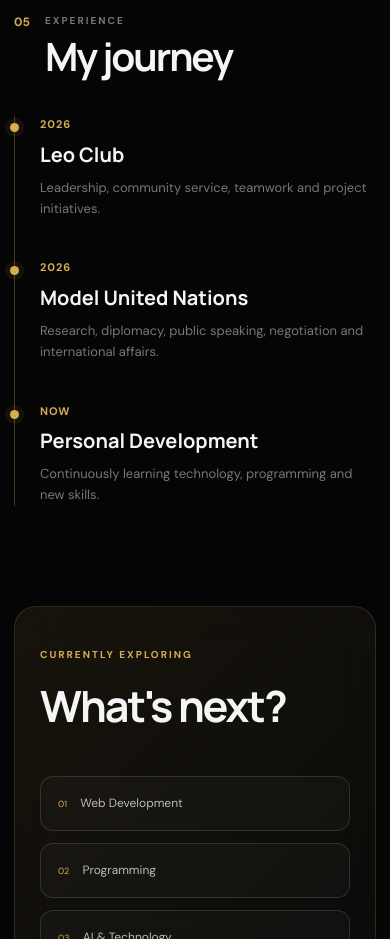
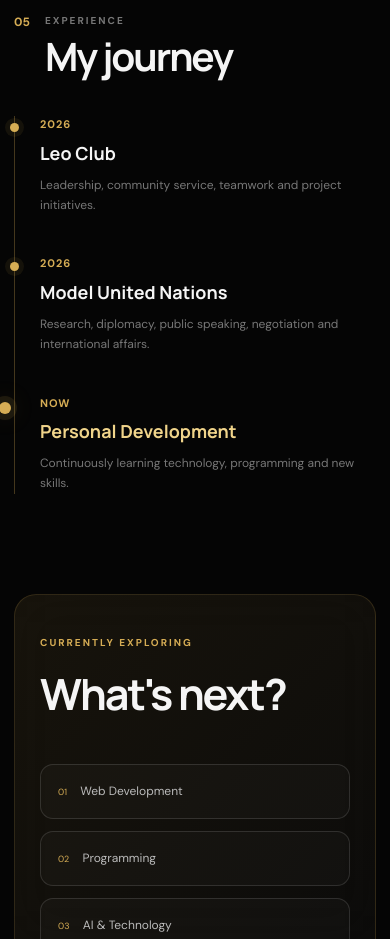
Before and after one commit to mrhaamidmuhammed/mrhaamidmuhammed.github.io, a plain HTML site: page index.html in a window 390 px wide. Shown: the part 5560-6499 px from the top of the page. Drawn offline with nearby package versions, Linux system fonts and the light colour scheme.

Commit message:
Updated my journey timeline

```diff
--- a/style.css
+++ b/style.css
@@ -2030,3 +2030,38 @@ footer {
         width: 100%;
     }
 }
+/* =========================
+   MY JOURNEY — ENHANCED
+   ========================= */
+
+.timeline-item h3 strong,
+.timeline-item p strong {
+    color: var(--gold-light);
+    font-weight: 600;
+}
+
+.timeline-item:last-child h3 {
+    color: var(--gold-light);
+}
+
+.timeline-item:last-child::before {
+    width: 12px;
+    height: 12px;
+    left: -41.5px;
+    box-shadow:
+        0 0 0 6px rgba(214,173,85,.10),
+        0 0 25px rgba(214,173,85,.25);
+}
+
+@media (max-width: 600px) {
+
+    .timeline-item p {
+        font-size: 12px;
+        line-height: 1.7;
+    }
+
+    .timeline-item h3 {
+        font-size: 18px;
+    }
+
+}
```
